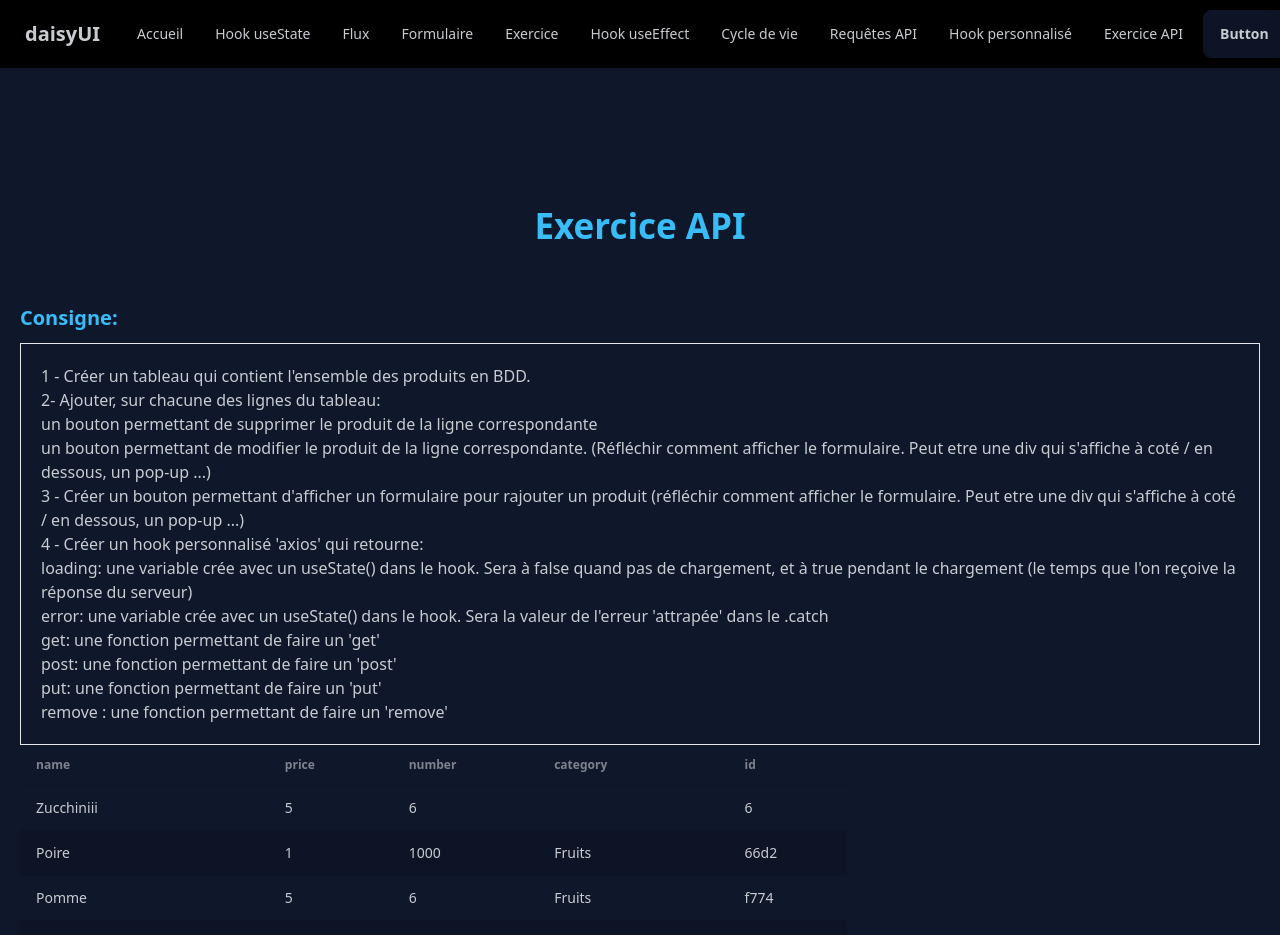
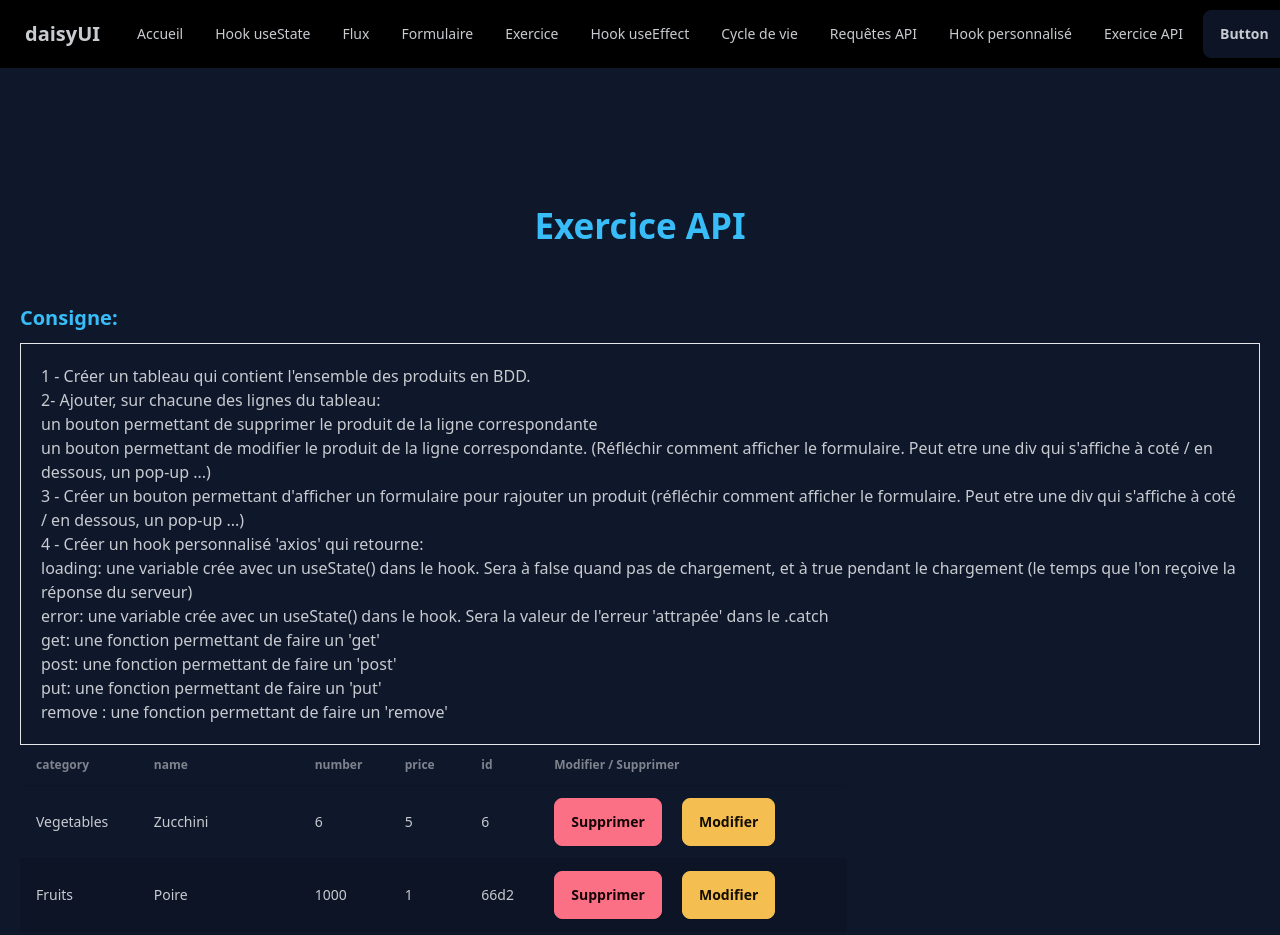
Before and after one commit to Kevin97231/React202405, a React (Vite) app: page /exercice-api in a window 1280 px wide. Shown: the top 935 px of the page. Built offline with nearby package versions, Linux system fonts and the light colour scheme; data requests are answered from the project's data file.

Commit message:
Correction exerciceAPI (exo avec le modal)

```diff
--- a/db.json
+++ b/db.json
@@ -1,10 +1,10 @@
 {
   "products": [
     {
-      "name": "Zucchiniii",
+      "category": "Vegetables",
+      "name": "Zucchini",
+      "number": "6",
       "price": "5",
-      "number": "6",
-      "category": "",
       "id": "6"
     },
     {
@@ -22,11 +22,11 @@
       "id": "f774"
     },
     {
-      "id": "cb03",
+      "name": "React-hook-form",
+      "price": "15.00",
+      "number": "12",
       "category": "test",
-      "name": "test",
-      "number": "12",
-      "price": "15.00"
+      "id": "cb03"
     },
     {
       "name": "goyave",
@@ -127,13 +127,6 @@
       "price": null
     },
     {
-      "id": "29e1",
-      "category": "",
-      "name": "Test",
-      "number": 15,
-      "price": 26
-    },
-    {
       "id": "e72e",
       "category": "Fruits",
       "name": "Mango",
--- a/package.json
+++ b/package.json
@@ -14,6 +14,7 @@
     "axios": "^1.7.2",
     "react": "^18.2.0",
     "react-dom": "^18.2.0",
+    "react-hook-form": "^7.51.5",
     "react-router-dom": "^6.23.1"
   },
   "devDependencies": {
--- /dev/null
+++ b/src/components/ExerciceAPI/FormProduct.jsx
@@ -0,0 +1,84 @@
+import { useEffect } from "react";
+import { useForm } from "react-hook-form";
+
+/* eslint-disable react/prop-types */
+export const FormProduct = ({submitMethod, productToModify, closeModal}) => {
+
+    const { register, handleSubmit, formState:{ errors }, setValue, clearErrors} = useForm()
+
+    useEffect(() => {
+        Object.keys(productToModify).forEach(key => {
+            clearErrors(key)
+            setValue(key,productToModify[key])
+        })
+    },[productToModify])
+
+    const onSubmit = (product) => {
+        submitMethod(productToModify.id, product)
+        closeModal()
+    }
+
+    const verifNumberForm = {
+        required: true,
+        max : { value: 100, message: "Valeur max: 100" },
+        min : { value: 0, message: "Valeur min: 0" }
+    }
+
+    return (
+    <form onSubmit={handleSubmit(onSubmit)}>
+        <label>
+            <div>
+                <span>Nom</span>
+            </div>
+        </label>
+        <input
+            type='text'
+            className="input input-bordered w-full max-w-xs"
+            { ...register("name", {
+                required: true
+            })}
+        />
+        { errors.name && <span>{errors.name.message}</span>}
+        <label>
+            <div>
+                <span>Prix</span>
+            </div>
+        </label>
+         <input
+            type='number'
+            className="input input-bordered w-full max-w-xs"
+            { ...register("price", verifNumberForm
+            )}
+        />
+        { errors.price && <span>{errors.price.message}</span>}
+        <label>
+            <div>
+                <span>Quantité</span>
+            </div>
+        </label>
+         <input
+            type='number'
+            className="input input-bordered w-full max-w-xs"
+            { ...register("number", verifNumberForm
+            )}
+        />
+        { errors.number && <span>{errors.number.message}</span>}
+         <label>
+            <div>
+                <span>Catégorie</span>
+            </div>
+        </label>
+         <input
+            type='text'
+            className="input input-bordered w-full max-w-xs"
+            { ...register("category", {
+                required: "catégorie requise",
+                maxLength: { value: 10, message: "Attention ! 10 caractères maximum !" },
+            })}
+        />
+        { errors.category && <span>{errors.category.message}</span>}
+
+        <button type='submit'>Soumettre</button>
+    </form>
+  );
+}
--- /dev/null
+++ b/src/components/ExerciceAPI/Modal.jsx
@@ -0,0 +1,16 @@
+/* eslint-disable react/prop-types */
+export const Modal = ({content}) => {
+    return (
+      <dialog id="my_modal" className="modal">
+      <div className="modal-box w-full">
+        <form method="dialog">
+          {/* if there is a button in form, it will close the modal */}
+          <button className="btn btn-sm btn-circle btn-ghost absolute right-2 top-2">
+            ✕
+          </button>
+        </form>
+        {content}
+      </div>
+    </dialog>
+    );
+  }
--- a/src/components/ExerciceAPI/Table.jsx
+++ b/src/components/ExerciceAPI/Table.jsx
@@ -1,5 +1,9 @@
+import { useState } from "react";
+import { FormProduct } from "./FormProduct";
+import { Modal } from "./Modal";
+
 /* eslint-disable react/prop-types */
-export const Table = ({ data = [] }) => {
+export const Table = ({ data = [], removeFunction, updateFunction }) => {
   // Je considère que touts les objets que j'affiche avec ce composant auront une propriété 'id' .
 
   let cles = [];
@@ -8,6 +12,19 @@ export const Table = ({ data = [] }) => {
   if (data.length > 0) {
     // Object.keys(myObject)  -> renvoie une liste contenant l'ensmeble des clé de 'myObject'
     cles = Object.keys(data[0]);
+  }
+
+  const [productToModify, setProductToModify] = useState({})
+
+  const handleUpdate = (product) => {
+    setProductToModify(product)
+
+    // Pour ouvrir le modal
+    document.getElementById("my_modal").showModal()
+  }
+
+  const closeModal = () => {
+    document.getElementById("my_modal").close()
   }
 
   return (
@@ -19,18 +36,32 @@ export const Table = ({ data = [] }) => {
             {cles.map((cle) => (
               <th key={cle}>{cle}</th>
             ))}
+            <th>Modifier / Supprimer</th>
           </tr>
         </thead>
         <tbody>
           {data.map((product) => (
             <tr key={product.id}>
-              {cles.map((cle) => (
+              {
+              cles.map((cle) => (
                 <td key={cle}>{product[cle]}</td>
-              ))}
+              ))
+              }
+              <td>
+                <button
+                  className="mr-5 btn btn-error"
+                  onClick = {() => removeFunction(product)}
+                >Supprimer</button>
+                <button
+                  className="mr-5 btn btn-warning"
+                  onClick={() => handleUpdate(product)}
+                >Modifier</button>
+              </td>
             </tr>
           ))}
         </tbody>
       </table>
+      <Modal content={<FormProduct submitMethod={updateFunction} productToModify={productToModify} closeModal={closeModal} />} />
     </div>
   );
 };
--- a/src/hooks/useAxios.jsx
+++ b/src/hooks/useAxios.jsx
@@ -47,13 +47,14 @@ export const useAxios = () => {
     const urlPut = `${url}/${id}`;
     setLoading(true);
 
-    return api.put(urlPut, data).then((response) => {
+    return api.put(urlPut, data)
+    .then((response) => {
       setLoading(false);
-      return response.data.catch((err) => {
+      return response.data })
+      .catch((err) => {
         setLoading(false);
         setError(err);
         throw err;
-      });
     });
   };
 
--- a/src/view/ExerciceAPI.jsx
+++ b/src/view/ExerciceAPI.jsx
@@ -4,26 +4,51 @@ import { Table } from "../components/ExerciceAPI/Table";
 import { useAxios } from "../hooks/useAxios";
 
 export const ExerciceAPI = () => {
+  const { get, remove, put } = useAxios();
 
-    const { get } = useAxios()
+  const [products, setProducts] = useState();
 
-    const [products, setProducts] = useState()
+  useEffect(() => {
+    console.log("Requête en cours");
+    get().then((response) => {
+      console.log(response);
+      setProducts(response);
+    });
+  }, []);
 
-    useEffect(() => {
-        console.log('Requête en cours')
-        get()
-            .then(response => {
-                console.log(response)
-                setProducts(response)
-            })
-    },[])
+  const handleRemoveProduct = (product) => {
+    console.log("Product à supprimer", product);
+    remove(product.id)
+      .then(() => {
+        setProducts((prevProducts) =>
+          prevProducts.filter(
+            (productFilter) => product.id !== productFilter.id
+          )
+        );
+      })
+      .catch((error) =>
+        console.error("Erreur dans la suppression du produit", error.message)
+      );
+  };
 
-    return (
+  const updateProduct = (id, data) => {
+    put(id, data)
+      // le 'response' est la réponse de mon Json server -> dans mon cas il renvoie le produit mis à jour
+      .then((response) =>
+        setProducts((prevProduct) =>
+          prevProduct.map((productMap) =>
+            productMap.id === response.id ? { ...response } : productMap
+          )
+        )
+      );
+  };
+
+  return (
     <>
-     <h1>Exercice API</h1>
+      <h1>Exercice API</h1>
 
-    <Consigne/>
-    <Table data={products}/>
+      <Consigne />
+      <Table data={products} removeFunction={handleRemoveProduct} updateFunction={updateProduct} />
     </>
   );
-}
+};
```
Also changed, not shown: 1 other file (tests, documents, lock files or other folders).
